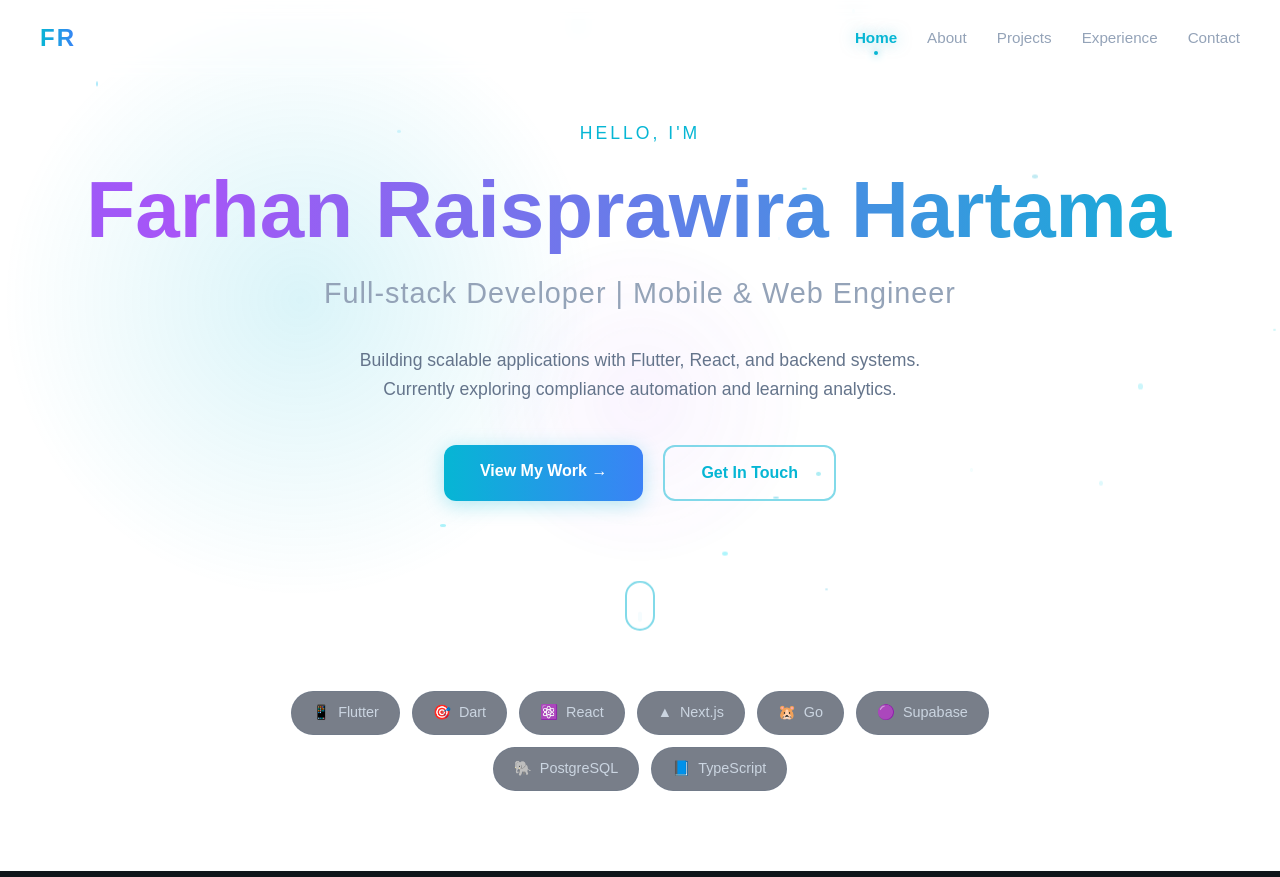
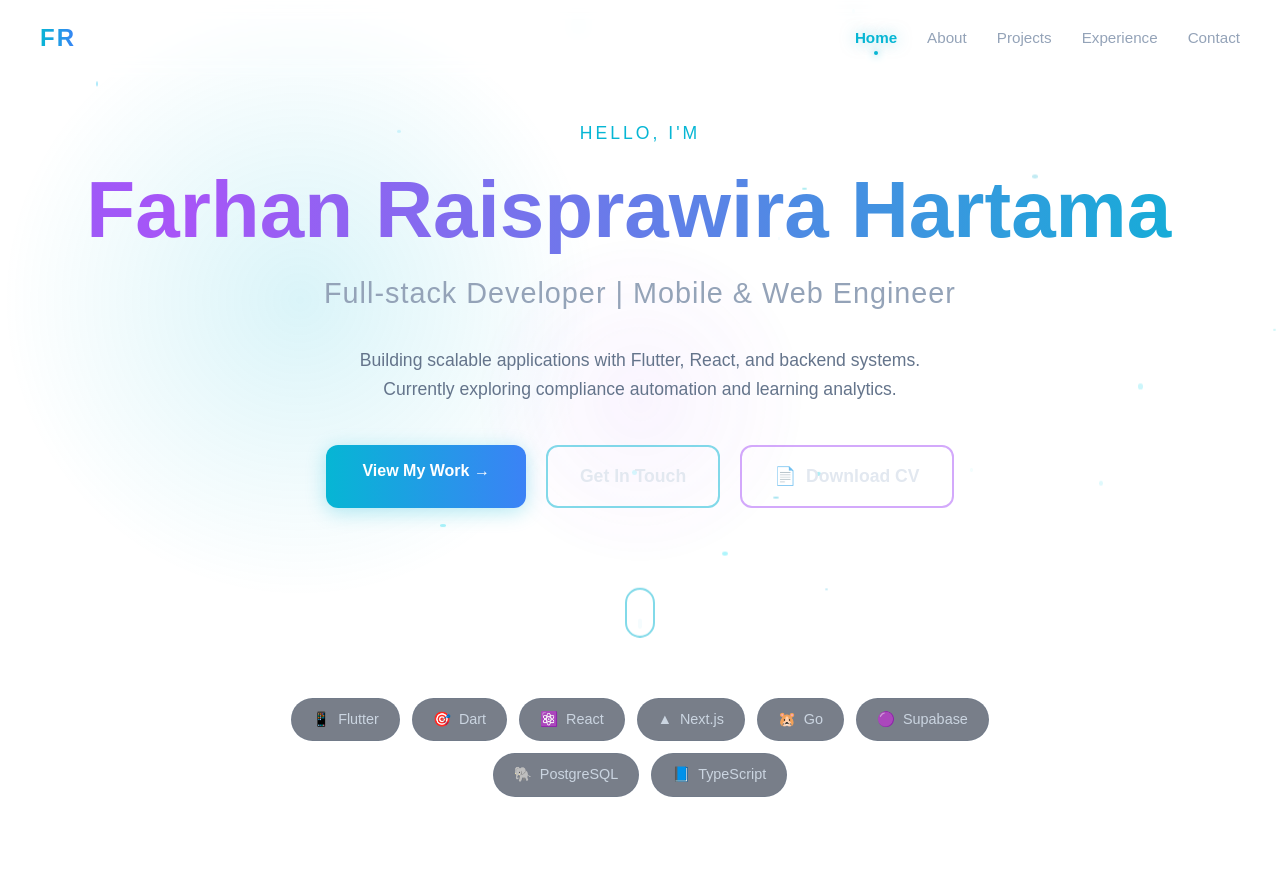
Before and after one commit to Hartamatamatama/portfolio_farhan, a Next.js app: page / in a window 1280 px wide. Built offline with nearby package versions, Linux system fonts and the light colour scheme.

Commit message:
feat: add opengraph image, custom scrollbar, page transitions and CV download button

```diff
--- a/app/globals.css
+++ b/app/globals.css
@@ -50,3 +50,39 @@ button {
   background: none;
   padding: 0;
 }
+
+/* ====== ASMR SCROLLBAR ====== */
+::-webkit-scrollbar {
+  width: 10px;
+  height: 10px;
+}
+
+::-webkit-scrollbar-track {
+  background: #0f1419;
+}
+
+::-webkit-scrollbar-thumb {
+  background: rgba(100, 116, 139, 0.4);
+  border-radius: 10px;
+  border: 2px solid #0f1419;
+}
+
+::-webkit-scrollbar-thumb:hover {
+  background: rgba(6, 182, 212, 0.6); /* Cyan ASMR Glow saat hover */
+}
+
+/* ====== PAGE TRANSITION FADE ====== */
+.page-transition {
+  animation: fadeIn 0.6s cubic-bezier(0.4, 0, 0.2, 1) forwards;
+}
+
+@keyframes fadeIn {
+  from {
+    opacity: 0;
+    transform: translateY(10px);
+  }
+  to {
+    opacity: 1;
+    transform: translateY(0);
+  }
+}
--- a/app/layout.tsx
+++ b/app/layout.tsx
@@ -15,8 +15,23 @@ const geistMono = Geist_Mono({
 });
 
 export const metadata: Metadata = {
-  title: "Farhan Raisprawira - Portfolio",
-  description: "Full-stack developer | Mobile & Web | ITB Bina Sarana Global",
+  title: "Farhan Raisprawira | Full-stack Developer",
+  description: "Portfolio of Farhan Raisprawira Hartama, a Full-stack Developer & Mobile Engineer specializing in Next.js, React, Flutter, and Go.",
+  keywords: ["Farhan Raisprawira", "Farhan Hartama", "Portfolio", "Full-stack Developer", "Flutter Developer", "Frontend", "Backend", "Next.js"],
+  authors: [{ name: "Farhan Raisprawira Hartama" }],
+  openGraph: {
+    title: "Farhan Raisprawira | Full-stack Developer",
+    description: "Portfolio of Farhan Raisprawira Hartama, a Full-stack Developer & Mobile Engineer.",
+    url: "https://portfolio-eta-umber-75.vercel.app",
+    siteName: "Farhan's Portfolio",
+    locale: "id_ID",
+    type: "website",
+  },
+  twitter: {
+    card: "summary_large_image",
+    title: "Farhan Raisprawira | Full-stack Developer",
+    description: "Portfolio of Farhan Raisprawira Hartama, a Full-stack Developer & Mobile Engineer.",
+  },
 };
 
 export default function RootLayout({
@@ -31,7 +46,9 @@ export default function RootLayout({
       >
         <AnimatedBackground />
         <Navbar />
-        {children}
+        <div className="page-transition">
+          {children}
+        </div>
       </body>
     </html>
   );
--- /dev/null
+++ b/app/opengraph-image.tsx
@@ -0,0 +1,115 @@
+import { ImageResponse } from "next/og";
+
+export const runtime = "edge";
+export const alt = "Farhan Raisprawira Hartama - Portfolio";
+export const size = {
+  width: 1200,
+  height: 630,
+};
+export const contentType = "image/png";
+
+export default async function Image() {
+  return new ImageResponse(
+    (
+      <div
+        style={{
+          background: "linear-gradient(135deg, #0f172a 0%, #1a1f35 50%, #0f172a 100%)",
+          width: "100%",
+          height: "100%",
+          display: "flex",
+          flexDirection: "column",
+          alignItems: "center",
+          justifyContent: "center",
+          fontFamily: "sans-serif",
+          position: "relative",
+          overflow: "hidden",
+        }}
+      >
+        {/* Decorative Orbs */}
+        <div
+          style={{
+            position: "absolute",
+            top: "-10%",
+            left: "-10%",
+            width: "600px",
+            height: "600px",
+            background: "radial-gradient(circle, rgba(6, 182, 212, 0.4) 0%, transparent 70%)",
+            borderRadius: "50%",
+          }}
+        />
+        <div
+          style={{
+            position: "absolute",
+            bottom: "-10%",
+            right: "-10%",
+            width: "800px",
+            height: "800px",
+            background: "radial-gradient(circle, rgba(168, 85, 247, 0.3) 0%, transparent 70%)",
+            borderRadius: "50%",
+          }}
+        />
+
+        {/* Content */}
+        <div
+          style={{
+            display: "flex",
+            flexDirection: "column",
+            alignItems: "center",
+            justifyContent: "center",
+            zIndex: 10,
+          }}
+        >
+          <div
+            style={{
+              fontSize: "100px",
+              fontWeight: 900,
+              background: "linear-gradient(to right, #06b6d4, #3b82f6, #a855f7)",
+              backgroundClip: "text",
+              color: "transparent",
+              marginBottom: "20px",
+              letterSpacing: "-2px",
+            }}
+          >
+            Farhan Raisprawira
+          </div>
+          <div
+            style={{
+              fontSize: "40px",
+              color: "#94a3b8",
+              fontWeight: 600,
+              letterSpacing: "2px",
+              textTransform: "uppercase",
+              marginBottom: "40px",
+            }}
+          >
+            Full-stack Developer & Mobile Engineer
+          </div>
+
+          <div
+            style={{
+              display: "flex",
+              gap: "40px",
+              marginTop: "40px",
+            }}
+          >
+            <div style={{ display: "flex", alignItems: "center", gap: "10px" }}>
+              <span style={{ fontSize: "30px", color: "#06b6d4" }}>💻</span>
+              <span style={{ color: "#e2e8f0", fontSize: "30px" }}>Next.js</span>
+            </div>
+            <div style={{ display: "flex", alignItems: "center", gap: "10px" }}>
+              <span style={{ fontSize: "30px", color: "#3b82f6" }}>📱</span>
+              <span style={{ color: "#e2e8f0", fontSize: "30px" }}>Flutter</span>
+            </div>
+            <div style={{ display: "flex", alignItems: "center", gap: "10px" }}>
+              <span style={{ fontSize: "30px", color: "#a855f7" }}>⚙️</span>
+              <span style={{ color: "#e2e8f0", fontSize: "30px" }}>Go</span>
+            </div>
+          </div>
+        </div>
+      </div>
+    ),
+    {
+      ...size,
+    }
+  );
+}
--- a/app/page.tsx
+++ b/app/page.tsx
@@ -154,30 +154,64 @@ export default function Home() {
             <a
               href="/contact"
               style={{
-                padding: "14px 36px",
+                padding: "16px 32px",
                 background: "transparent",
-                color: "#06b6d4",
+                color: "#e2e8f0",
                 fontWeight: 600,
+                textDecoration: "none",
                 borderRadius: "12px",
-                textDecoration: "none",
-                fontSize: "1rem",
+                fontSize: "1.1rem",
+                transition: "all 0.4s cubic-bezier(0.4, 0, 0.2, 1)",
                 border: "2px solid rgba(6, 182, 212, 0.5)",
-                transition: "all 0.3s",
               }}
               onMouseOver={(e) => {
                 e.currentTarget.style.background = "rgba(6, 182, 212, 0.1)";
                 e.currentTarget.style.borderColor = "#06b6d4";
-                e.currentTarget.style.transform = "translateY(-3px)";
-                e.currentTarget.style.boxShadow = "0 4px 20px rgba(6, 182, 212, 0.2)";
+                e.currentTarget.style.transform = "translateY(-3px) scale(1.05)";
+                e.currentTarget.style.boxShadow = "0 10px 30px rgba(6, 182, 212, 0.3)";
               }}
               onMouseOut={(e) => {
                 e.currentTarget.style.background = "transparent";
                 e.currentTarget.style.borderColor = "rgba(6, 182, 212, 0.5)";
-                e.currentTarget.style.transform = "translateY(0)";
+                e.currentTarget.style.transform = "translateY(0) scale(1)";
                 e.currentTarget.style.boxShadow = "none";
               }}
             >
               Get In Touch
+            </a>
+
+            {/* Download CV Button */}
+            <a
+              href="/Farhan_Raisprawira_CV.pdf"
+              target="_blank"
+              style={{
+                padding: "16px 32px",
+                background: "transparent",
+                color: "#e2e8f0",
+                fontWeight: 600,
+                textDecoration: "none",
+                borderRadius: "12px",
+                fontSize: "1.1rem",
+                transition: "all 0.4s cubic-bezier(0.4, 0, 0.2, 1)",
+                border: "2px solid rgba(168, 85, 247, 0.5)",
+                display: "flex",
+                alignItems: "center",
+                gap: "10px",
+              }}
+              onMouseOver={(e) => {
+                e.currentTarget.style.background = "rgba(168, 85, 247, 0.1)";
+                e.currentTarget.style.borderColor = "#a855f7";
+                e.currentTarget.style.transform = "translateY(-3px) scale(1.05)";
+                e.currentTarget.style.boxShadow = "0 10px 30px rgba(168, 85, 247, 0.3)";
+              }}
+              onMouseOut={(e) => {
+                e.currentTarget.style.background = "transparent";
+                e.currentTarget.style.borderColor = "rgba(168, 85, 247, 0.5)";
+                e.currentTarget.style.transform = "translateY(0) scale(1)";
+                e.currentTarget.style.boxShadow = "none";
+              }}
+            >
+              <span>📄</span> Download CV
             </a>
           </div>
 
```
Also changed, not shown: 1 other file (tests, documents, lock files or other folders).
